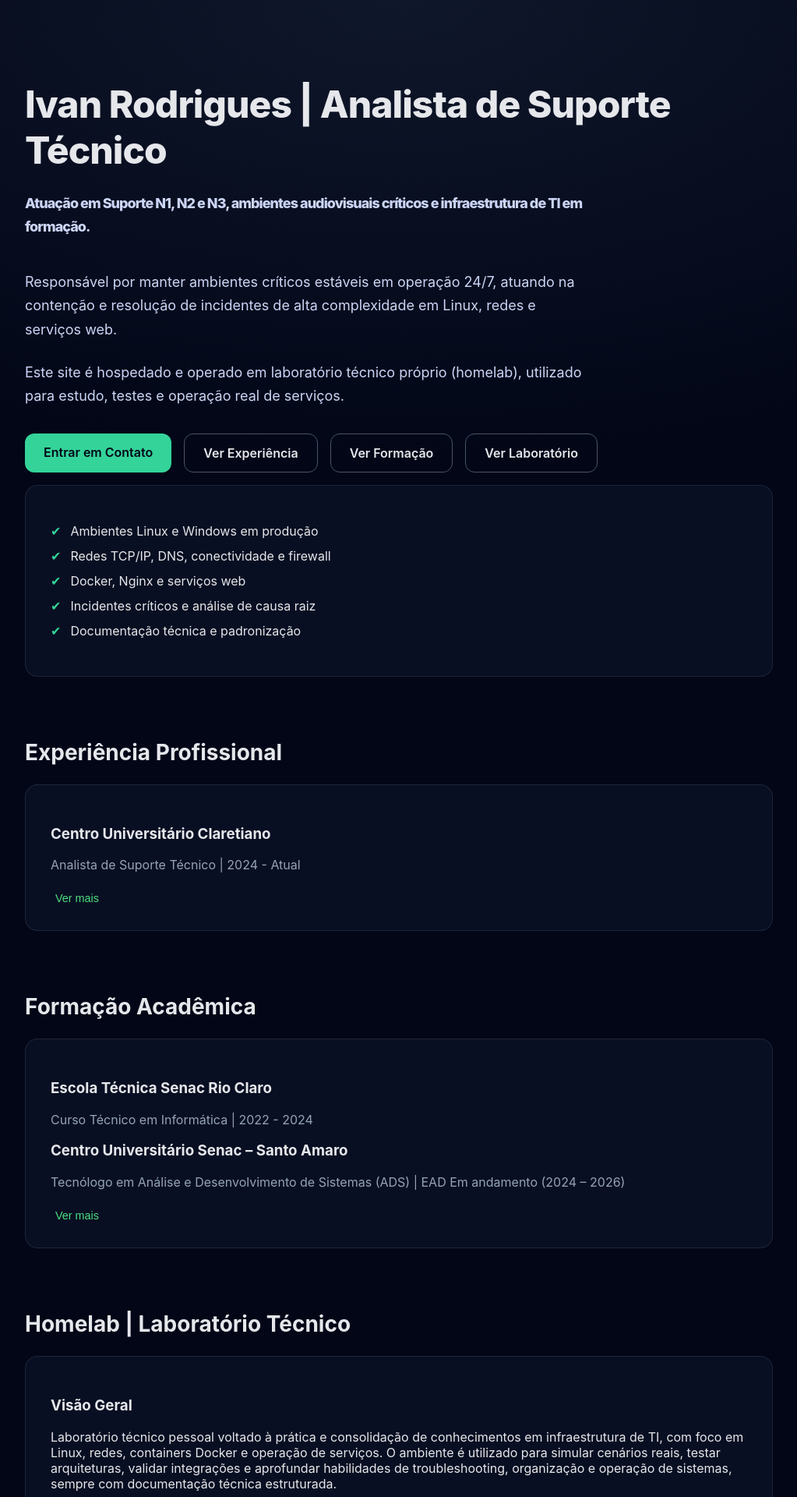
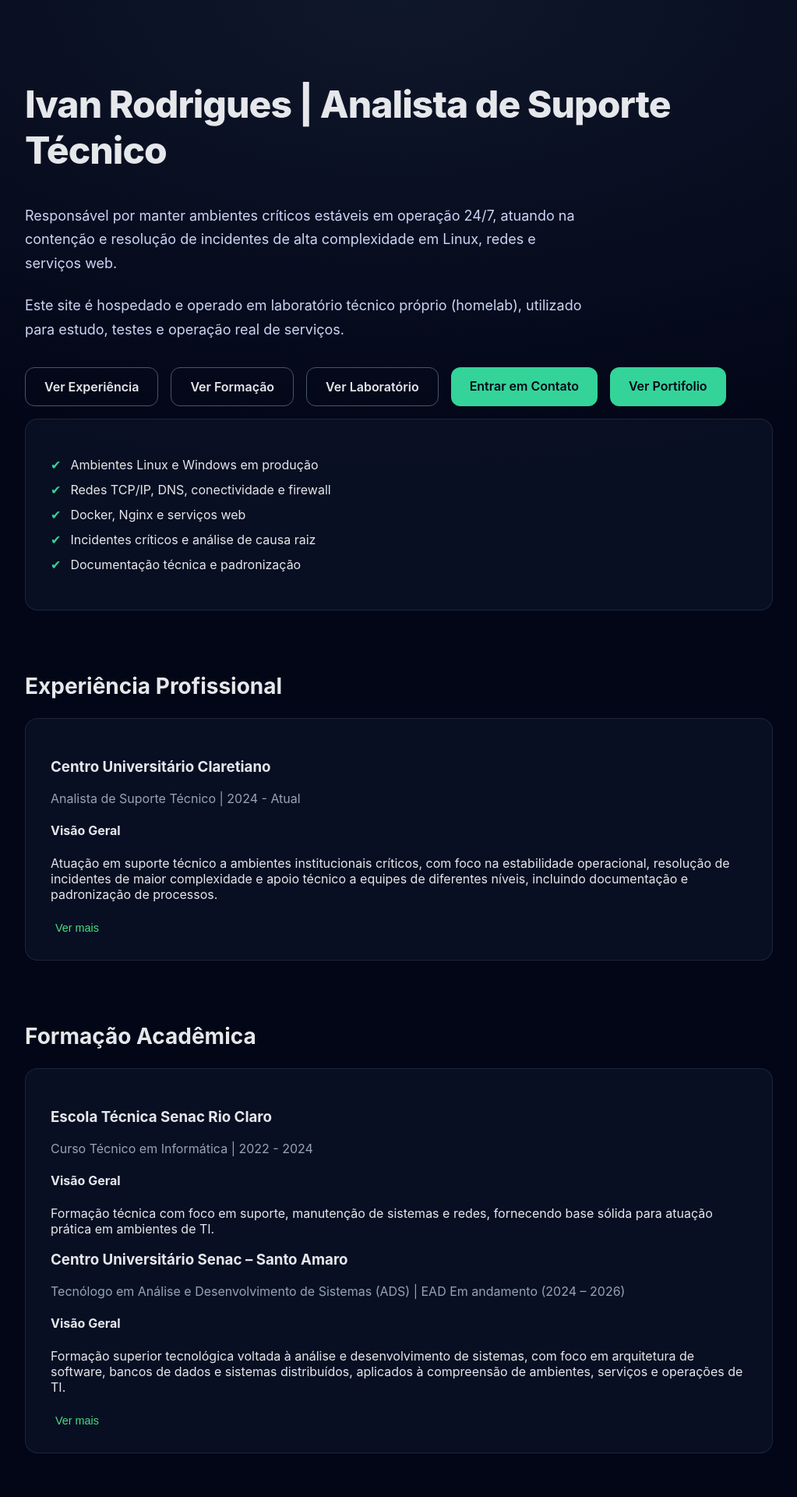
Before and after one commit to Ivan8505/ivanrodrigues.dev, a Nuxt app: page / in a window 1280 px wide. Shown: the top 1920 px of the page at 78% size, without its empty margins (128-1151 px from the left). Built offline with nearby package versions, Linux system fonts and the light colour scheme.

Commit message:
adicionando o botão para levar para os portifolios no github e colocando um Visão Geral em cada Card no caso na Experiencia no Claretiano, na Formação Academica Senac tanto a Faculdade quanto a escola tecnica

```diff
--- a/app/pages/index.vue
+++ b/app/pages/index.vue
@@ -10,11 +10,10 @@
     <main class="container">
       <!-- HERO -->
       <section class="hero">
-        <h1>Ivan Rodrigues | Analista de Suporte Técnico
-          <p class="subtitle">
-            Atuação em Suporte N1, N2 e N3, ambientes audiovisuais críticos e infraestrutura de TI em formação.
-          </p>
-        </h1>
+        <h1>Ivan Rodrigues | Analista de Suporte Técnico</h1>
+          <!-- <p class="subtitle"> -->
+            <!-- Atuação em Suporte N1, N2 e N3, ambientes audiovisuais críticos e infraestrutura de TI em formação. -->
+          <!-- </p> -->
         <p class="subtitle">
           Responsável por manter ambientes críticos estáveis em operação 24/7, atuando na contenção e resolução de incidentes de alta complexidade em Linux, redes e serviços web.
         </p>
@@ -22,10 +21,11 @@
           Este site é hospedado e operado em laboratório técnico próprio (homelab), utilizado para estudo, testes e operação real de serviços.
         </p>
           <p class="actions">
-            <a href="#contato" class="btn primary">Entrar em Contato</a>
             <a href="#experiencia" class="btn secondary">Ver Experiência</a>
             <a href="#academica" class="btn secondary">Ver Formação</a>
             <a href="#home-lab" class="btn secondary">Ver Laboratório</a>
+            <a href="#contato" class="btn primary">Entrar em Contato</a>
+            <a target="_blank" href="https://github.com/Ivan8505" class="btn primary">Ver Portifolio</a>
           </p>
       </section>
 
@@ -47,7 +47,12 @@
             <!-- <div  > -->
             <h3 :class="{ clamp: !expandedExp }">Centro Universitário Claretiano</h3>
             <span class="role">Analista de Suporte Técnico | 2024 - Atual</span>
+            <h4>Visão Geral</h4>
+            <p>
+              Atuação em suporte técnico a ambientes institucionais críticos, com foco na estabilidade operacional, resolução de incidentes de maior complexidade e apoio técnico a equipes de diferentes níveis, incluindo documentação e padronização de processos.
+            </p>
             <span v-if="expandedExp">
+              <p>Principais atividades:</p>
               <ul class="bullets">
                 <li>Atuação principal no suporte a ambientes audiovisuais institucionais, com responsabilidade sobre a estabilidade e operação durante atividades acadêmicas e administrativas críticas.</li>
                 <li>Resolução frequente de incidentes técnicos que extrapolam o escopo do audiovisual, incluindo sistemas operacionais, conectividade, redes locais e serviços, reduzindo a necessidade de escalonamento.</li>
@@ -71,7 +76,12 @@
           <!-- <div :class="{ clamp: !expandedFormacao }" > -->
             <h3 :class="{ clamp: !expandedFormacao }">Escola Técnica Senac Rio Claro</h3>
             <span class="role">Curso Técnico em Informática | 2022 - 2024</span>
+            <h4>Visão Geral</h4>
+            <p>
+             Formação técnica com foco em suporte, manutenção de sistemas e redes, fornecendo base sólida para atuação prática em ambientes de TI.
+            </p>
             <span v-if="expandedFormacao">
+              <p>Principais áreas abordadas:</p>
               <ul class="bullets">
                 <li>Montagem, manutenção e suporte de computadores.</li>
                 <li>Instalação e manutenção de sistemas operacionais.</li>
@@ -82,6 +92,10 @@
             </span>
             <h3>Centro Universitário Senac – Santo Amaro</h3>
             <span class="role">Tecnólogo em Análise e Desenvolvimento de Sistemas (ADS) | EAD Em andamento (2024 – 2026)</span>
+            <h4>Visão Geral</h4>
+            <p>
+              Formação superior tecnológica voltada à análise e desenvolvimento de sistemas, com foco em arquitetura de software, bancos de dados e sistemas distribuídos, aplicados à compreensão de ambientes, serviços e operações de TI.
+            </p>
             <span v-if="expandedFormacao">
               <p>Formação superior tecnológica com foco em análise de sistemas, arquitetura de software, bancos de dados e sistemas distribuídos, aplicados à compreensão de ambientes, serviços e operações de TI.</p>
               Principais áreas abordadas:
@@ -132,9 +146,9 @@
             Aplicar conceitos de infraestrutura, redes e operações em um ambiente realista, reforçando a capacidade de análise técnica, tomada de decisão e suporte a serviços críticos.
             O laboratório funciona como complemento prático à experiência profissional, fortalecendo a atuação em Suporte N3, Infraestrutura e Operações de TI.
           </p>
+          </span>
           <br>
           <a href="https://xwiki.ivanrodrigues.dev" target="_blank" class="btn primary">Documentação</a>
-          </span>
           <p>
             <button @click="expandedLab = !expandedLab" class="ver-mais">
               {{ expandedLab ? 'Ver menos' : 'Ver mais' }}
```
Also changed, not shown: 1 other file (tests, documents, lock files or other folders).
